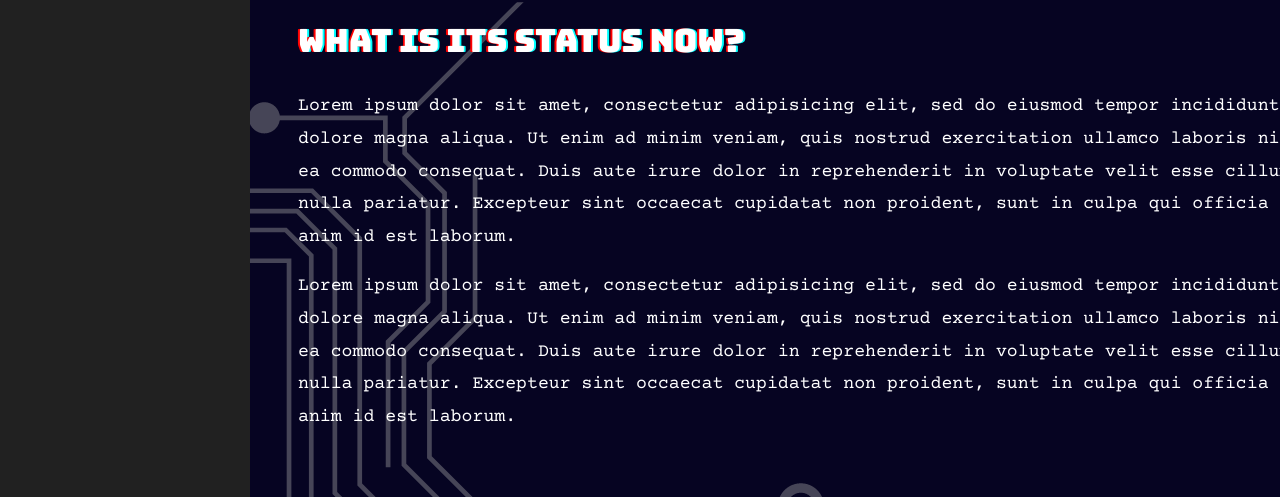
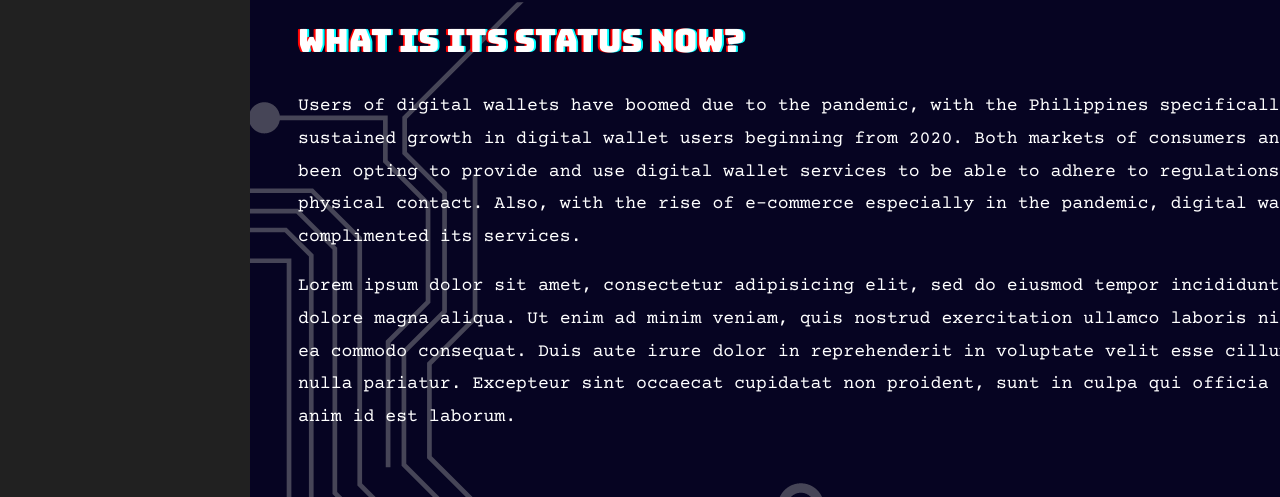
Before and after one commit to LucyHana/mms142-groupj-2021.github.io, a plain HTML site: page Section 3 [P7].html in a window 1280 px wide. Shown: the part 956-1453 px from the top of the page. Drawn offline with Linux system fonts and the light colour scheme.

Commit message:
Update Section 3 [P7].html

```diff
--- a/Section 3 [P7].html
+++ b/Section 3 [P7].html
@@ -78,8 +78,8 @@
 					   width= "1200px"
 					   height="auto" />
 		  <br><br>
-        <h2 class="mb-4 anaglyph">What is its status now?</h2>
-        <p> Lorem ipsum dolor sit amet, consectetur adipisicing elit, sed do eiusmod tempor incididunt ut labore et dolore magna aliqua. Ut enim ad minim veniam, quis nostrud exercitation ullamco laboris nisi ut aliquip ex ea commodo consequat. Duis aute irure dolor in reprehenderit in voluptate velit esse cillum dolore eu fugiat nulla pariatur. Excepteur sint occaecat cupidatat non proident, sunt in culpa qui officia deserunt mollit anim id est laborum.</p>
+        <h2 class="mb-4 anaglyph"> What is its status now?</h2>
+        <p> Users of digital wallets have boomed due to the pandemic, with the Philippines specifically showing sustained growth in digital wallet users beginning from 2020. Both markets of consumers and merchants have been opting to provide and use digital wallet services to be able to adhere to regulations involving less physical contact. Also, with the rise of e-commerce especially in the pandemic, digital wallets have complimented its services.</p>
         <p> Lorem ipsum dolor sit amet, consectetur adipisicing elit, sed do eiusmod tempor incididunt ut labore et dolore magna aliqua. Ut enim ad minim veniam, quis nostrud exercitation ullamco laboris nisi ut aliquip ex ea commodo consequat. Duis aute irure dolor in reprehenderit in voluptate velit esse cillum dolore eu fugiat nulla pariatur. Excepteur sint occaecat cupidatat non proident, sunt in culpa qui officia deserunt mollit anim id est laborum.</p>
       </div>
 		</div>
```
